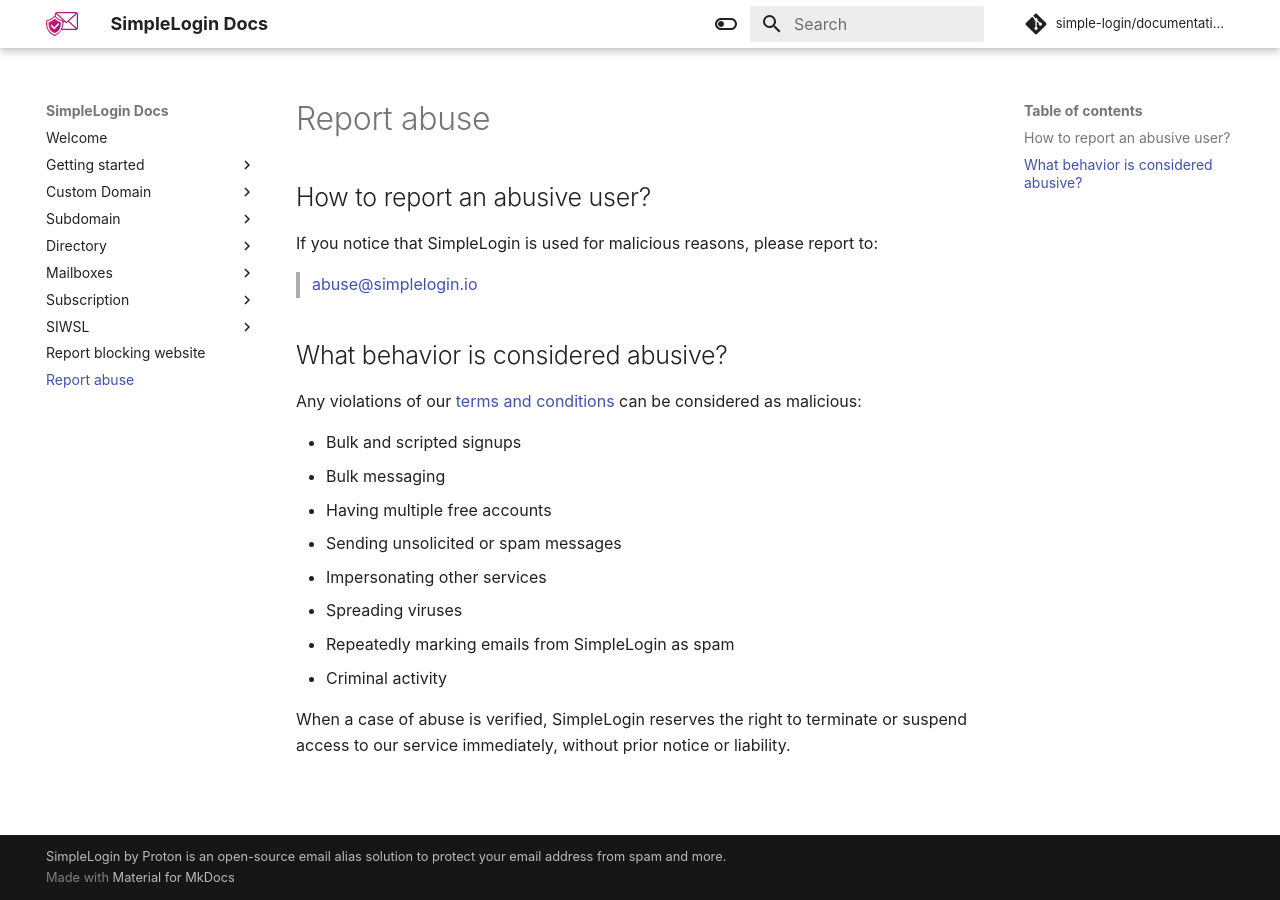
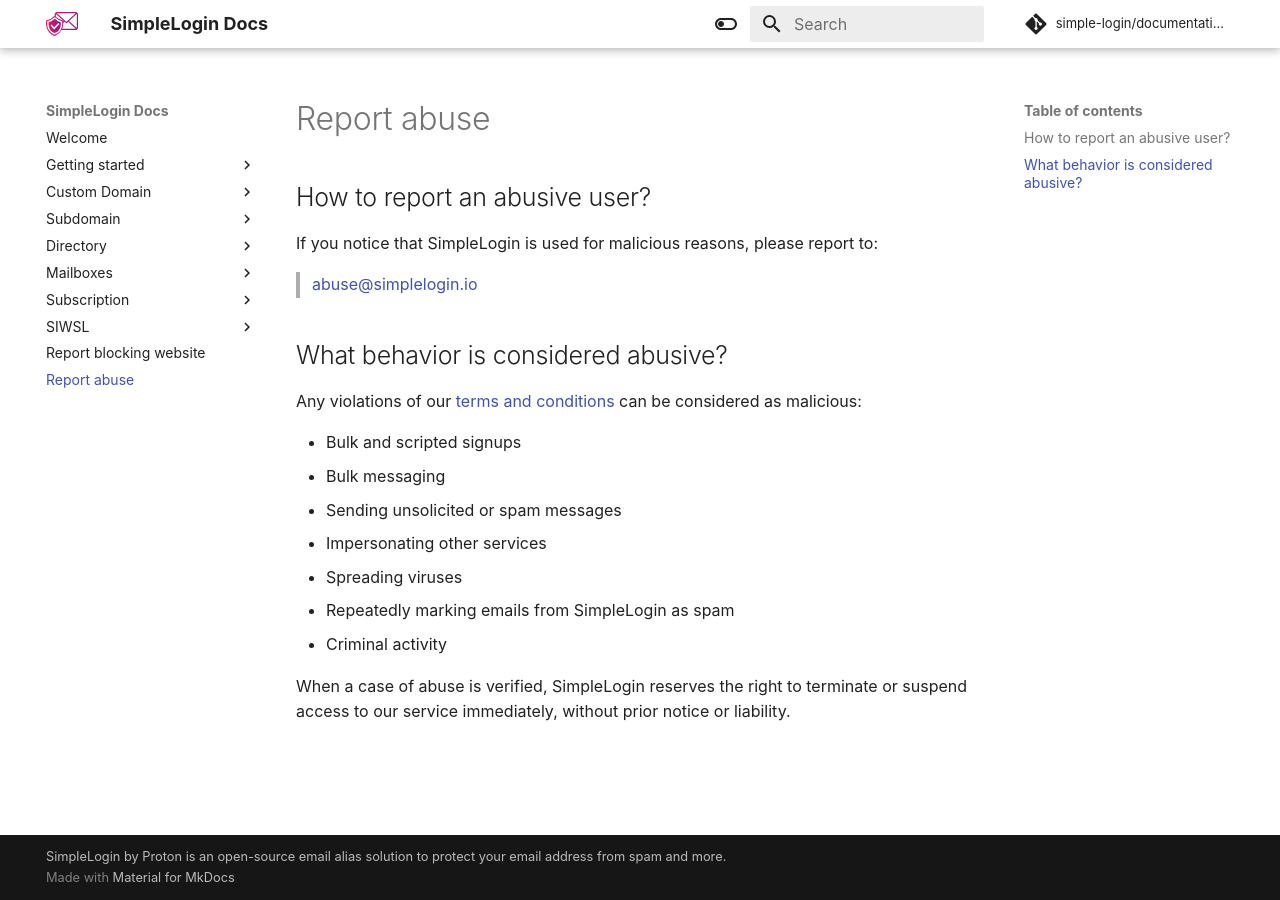
Before and after one commit to simple-login/documentation, an MkDocs documentation site: the page built from docs/report-abuse.md, in a window 1280 px wide. Built offline with MkDocs 1.6.1 and Material for MkDocs 9.7.7, drawn with Linux system fonts in a browser that asks for light colours; comment, search, counter and statistics services are not loaded.

Commit message:
remove "having multiple free accounts"

```diff
--- a/docs/report-abuse.md
+++ b/docs/report-abuse.md
@@ -13,7 +13,6 @@ Any violations of our [terms and conditions](https://simplelogin.io/terms/) can
 
 - Bulk and scripted signups
 - Bulk messaging
-- Having multiple free accounts
 - Sending unsolicited or spam messages
 - Impersonating other services
 - Spreading viruses
```
